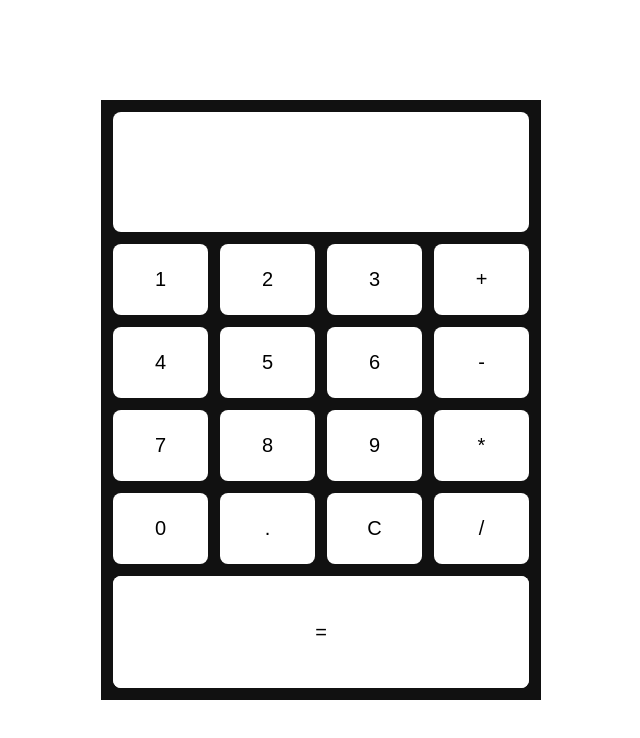
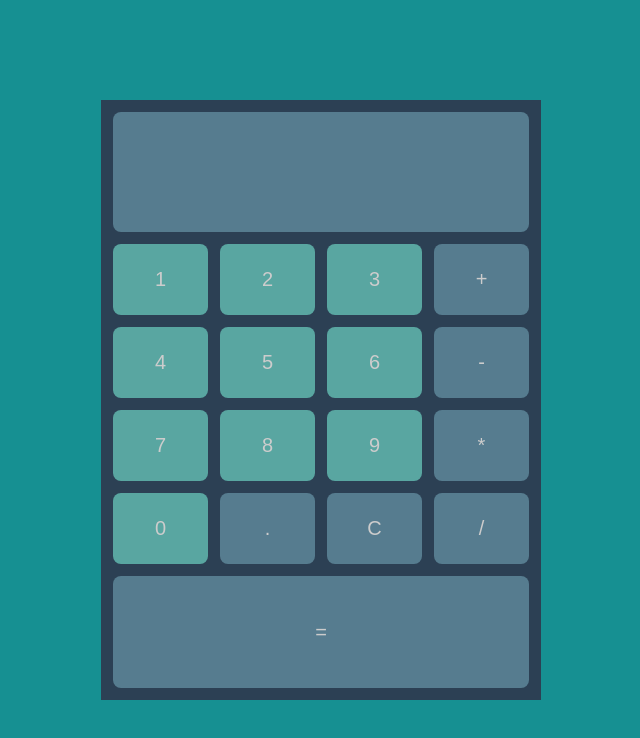
Before and after one commit to possxx/odin-calculator, a plain HTML site: page index.html in a window 1280 px wide. Shown: the whole page, without its empty margins (319-959 px from the left). Drawn offline with Linux system fonts and the light colour scheme.

Commit message:
Make calculator look better

```diff
--- a/styles.css
+++ b/styles.css
@@ -16,6 +16,7 @@ body {
     user-select: none;
     font-size: 20px;
     font-family: Arial, Helvetica, sans-serif;
+    background-color: hsl(181, 74%, 33%);
 }
 
 .calculator {
@@ -25,7 +26,7 @@ body {
     min-width: 440px;
     max-width: 440px;
     height: 600px;
-    background-color: #111;
+    background-color: hsl(209, 31%, 25%);
     padding: 12px 12px;
 }
 
@@ -35,7 +36,6 @@ body {
     align-items: flex-end;
     flex: 1;
     max-height: 120px;
-    background-color: #fff;
     border-radius: 8px;
     user-select: text;
     padding: 8px 8px;
@@ -57,7 +57,6 @@ body {
 .button-input {
     width: 100%;
     height: 100%;
-    background-color: #fff;
     border-radius: 8px;
     font-size: 20px;
     cursor: pointer;
@@ -71,6 +70,47 @@ body {
     align-items: center;
     width: 100%;
     flex: 1;
-    background-color: #fff;
     border-radius: 8px;
 }
+
+.operator,
+.comma,
+.clear,
+.result,
+.input-field {
+    background-color: hsl(200, 25%, 45%);
+    color: hsl(0, 0%, 80%);
+}
+
+.number {
+    background-color: hsl(176, 30%, 50%);
+    color: hsl(0, 0%, 80%);
+}
+
+.operator:hover,
+.comma:hover,
+.clear:hover,
+.result:hover,
+.input-field:hover {
+    background-color: hsl(200, 25%, 50%);
+    color: hsl(0, 0%, 90%);
+}
+
+.number:hover {
+    background-color: hsl(176, 30%, 55%);
+    color: hsl(0%, 0%, 90%);
+}
+
+.operator:active,
+.comma:active,
+.clear:active,
+.result:active,
+.input-field:active {
+    background-color: hsl(200, 25%, 55%);
+    color: hsl(0, 0%, 100%);
+}
+
+.number:active {
+    background-color: hsl(176, 30%, 60%);
+    color: hsl(0%, 0%, 100%);
+}
```
